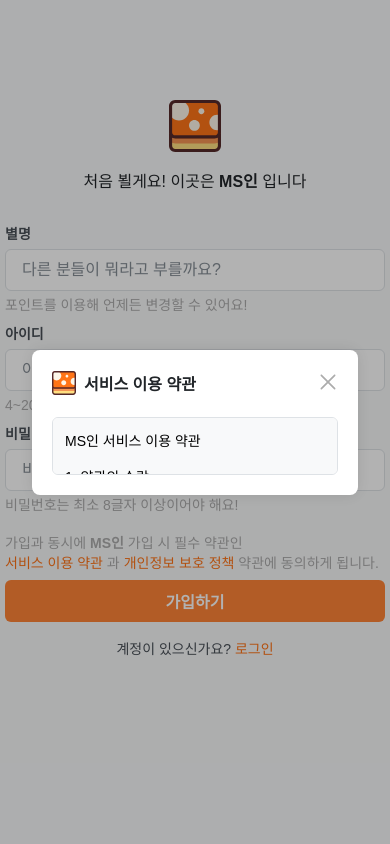
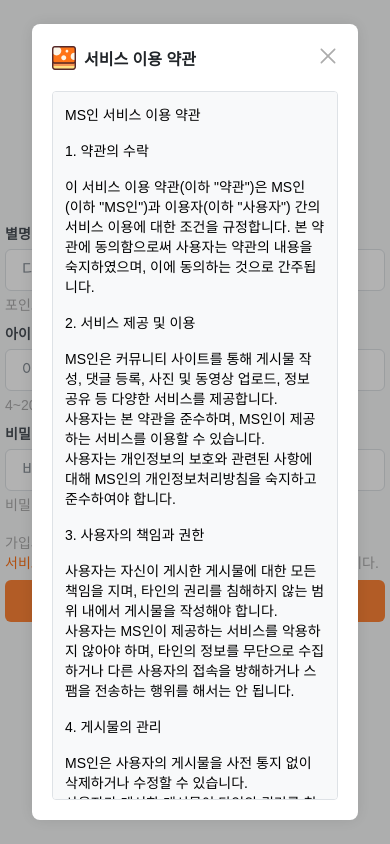
Before and after one commit to whoiseon/maplego, a Next.js app in the folder packages/web/: page /auth/signup in a window 390 px wide. Both pictures are taken after a click on the button "서비스 이용 약관". Built offline with nearby package versions, Linux system fonts and the light colour scheme; no server answers; a web font is replaced by a local one.

Commit message:
feat: implements mobile terms & conditions style

```diff
--- a/packages/web/src/components/common/auth/AuthServiceTermModal.tsx
+++ b/packages/web/src/components/common/auth/AuthServiceTermModal.tsx
@@ -125,11 +125,13 @@ const ModalBlock = styled.div`
     resize: none;
     border: 1px solid ${themedPalette.border3};
     background: ${themedPalette.bg_page1};
-    border-radius: 6px;
+    border-radius: 4px;
     padding: 0.75rem;
     font-size: 0.875rem;
     width: 100%;
+    height: 84vh;
     outline: none;
+    overflow-y: auto;
 
     ${media.mobile} {
       width: 380px;
```
